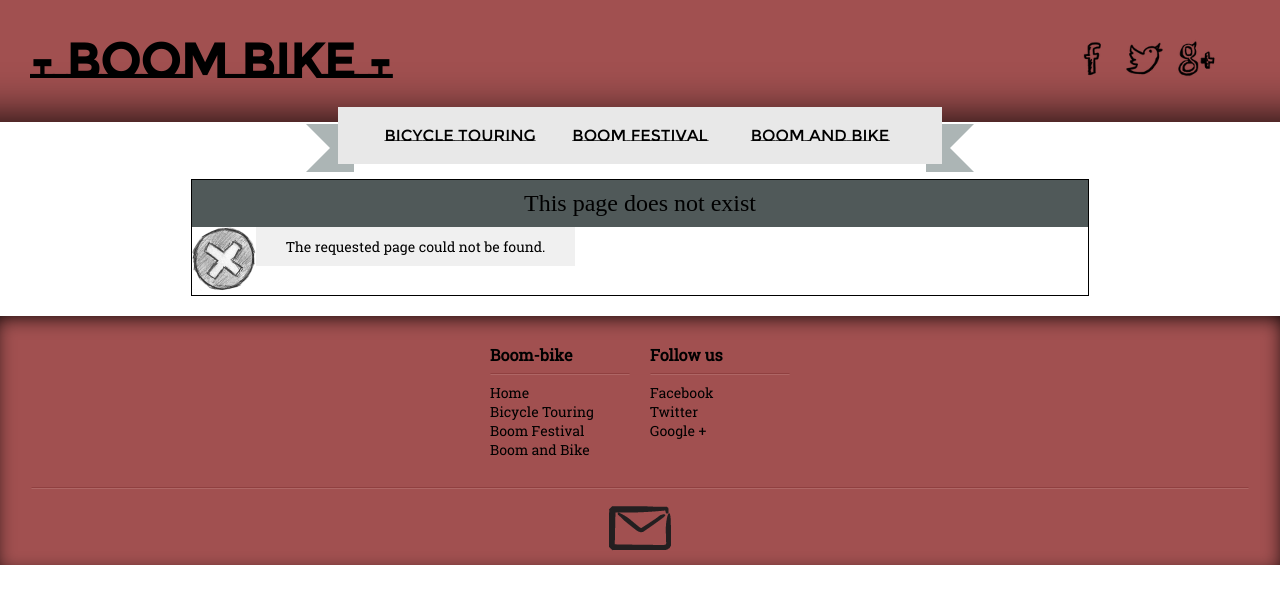
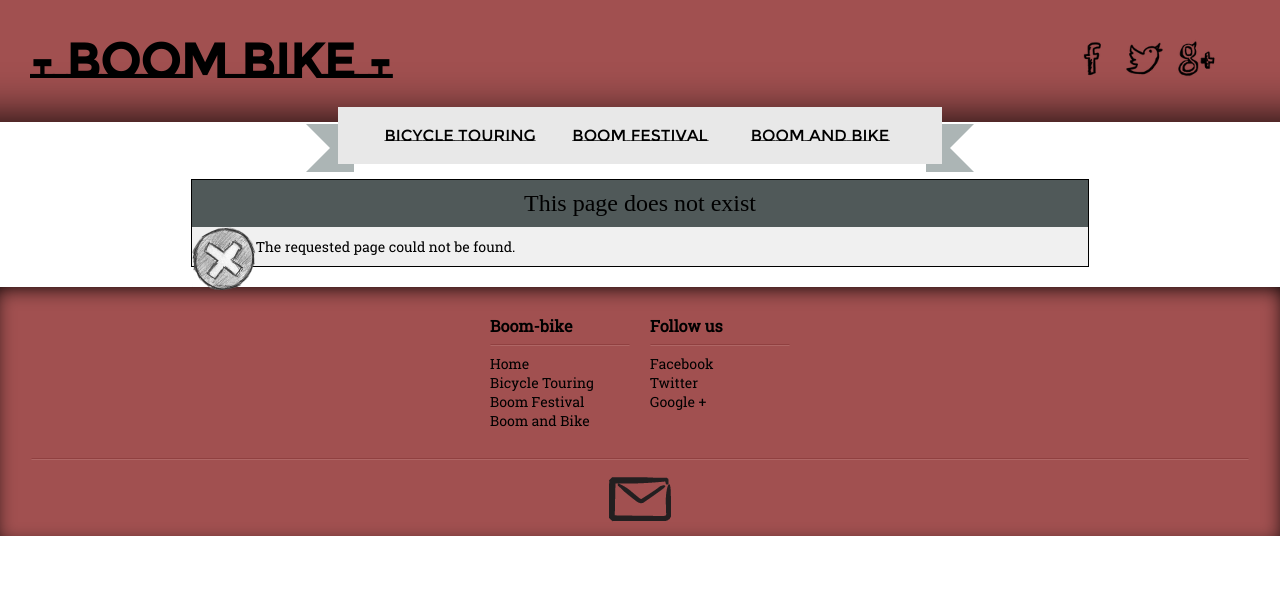
Before and after one commit to boom-bike/boombike, a Django app: template templates/404.html in a window 1280 px wide. Shown: the top 604 px of the page. Run offline with Django 3.2, Linux system fonts and the light colour scheme; the template is opened without the code that fills it, so the values that code supplies are empty; some libraries are stand-ins or nearby versions.

Commit message:
404 style update 2

```diff
--- a/templates/404.html
+++ b/templates/404.html
@@ -9,13 +9,8 @@
         <h2>{% trans 'This page does not exist' %}</h2>
     </div>
     <div id="article_content">
-        <div class="left">
-            <img src="{% static 'img/error.png' %}" alt="{% trans 'Error' %}" class="img64">
-        </div>
-        <div class="left">
-            <p>{% trans 'The requested page could not be found.' %}</p>
-        </div>
-        <div class="clear"></div>
+        <img src="{% static 'img/error.png' %}" alt="{% trans 'Error' %}" class="img64 left">
+        <p>{% trans 'The requested page could not be found.' %}</p>
     </div>
 </div>
 {% endblock %}
```
